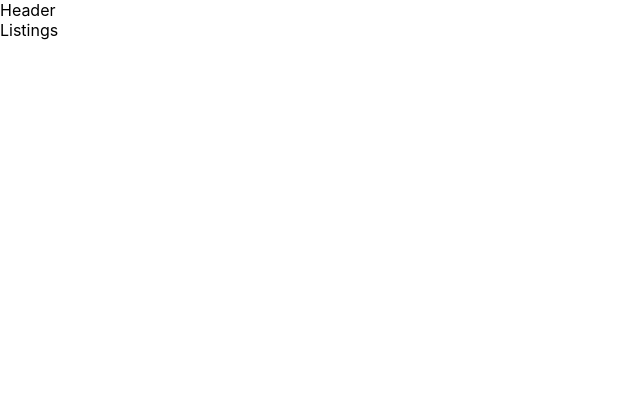
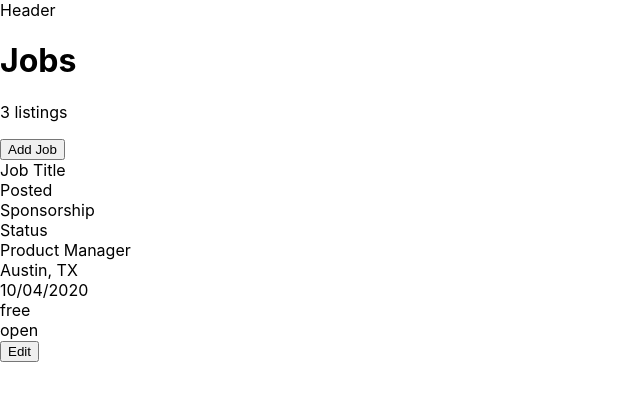
Before and after one commit to christinakerr/frontend-exercise, a React (Create React App) app: page / in a window 1280 px wide. Shown: the top 400 px of the page, without its empty margins (0-640 px from the left). Built offline with nearby package versions, Linux system fonts and the light colour scheme.

Commit message:
Built basic HTML for listings page

```diff
--- a/src/App.js
+++ b/src/App.js
@@ -10,7 +10,8 @@ function App() {
       <Header />
       <Switch>
         <Route exact path="/" component={Listings} />
-        <Route exact path="/add-edit" component={AddEdit} />
+        <Route exact path="/edit" component={AddEdit} />
+        <Route exact path="/add" component={AddEdit} />
       </Switch>
     </BrowserRouter>
   );
--- /dev/null
+++ b/src/components/Button.js
@@ -0,0 +1,9 @@
+import React from 'react'
+
+function Button(props) {
+    return (
+        <button>{props.children}</button>
+    );
+}
+
+export default Button;
--- a/src/components/Header.js
+++ b/src/components/Header.js
@@ -2,7 +2,7 @@ import React from 'react'
 
 function Header() {
     return (
-        <div>Header</div>
+        <header>Header</header>
     );
 }
 
--- /dev/null
+++ b/src/components/Job.js
@@ -0,0 +1,17 @@
+import React from 'react'
+import Button from "./Button"
+
+function Job(props) {
+    return (
+        <div>
+            <div>{props.title}</div>
+            <div>{props.location}</div>
+            <div>{props.posted}</div>
+            <div>{props.sponsorship}</div>
+            <div>{props.status}</div>
+            <Button>Edit</Button>
+        </div>
+    );
+}
+
+export default Job;
--- a/src/pages/AddEdit.js
+++ b/src/pages/AddEdit.js
@@ -2,7 +2,7 @@ import React from 'react'
 
 function AddEdit() {
     return (
-        <div>Add/Edit</div>
+        <main>Add/Edit</main>
     );
 }
 
--- a/src/pages/Listings.js
+++ b/src/pages/Listings.js
@@ -1,8 +1,21 @@
 import React from 'react'
+import Button from "../components/Button"
+import Job from "../components/Job";
 
 function Listings() {
     return (
-        <div>Listings</div>
+        <main>
+            <h1>Jobs</h1>
+            <p>3 listings</p>
+            <Button>Add Job</Button>
+
+            <div>Job Title</div>
+            <div>Posted</div>
+            <div>Sponsorship</div>
+            <div>Status</div>
+
+            <Job title="Product Manager" location="Austin, TX" posted="10/04/2020" sponsorship="free" status="open"/>
+        </main>
     );
 }
 
```
